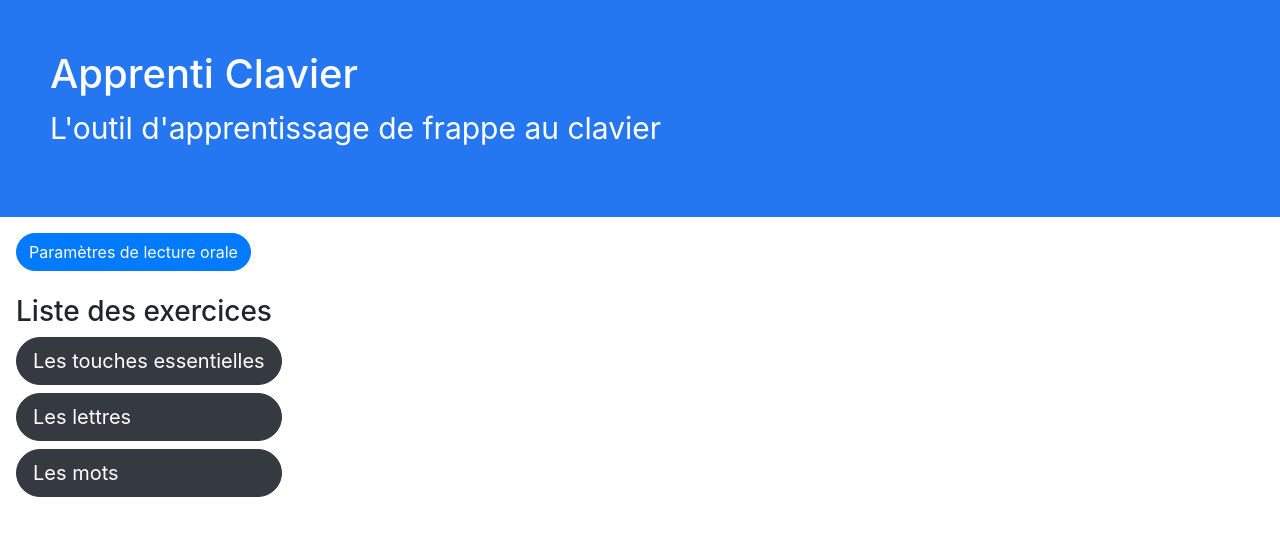
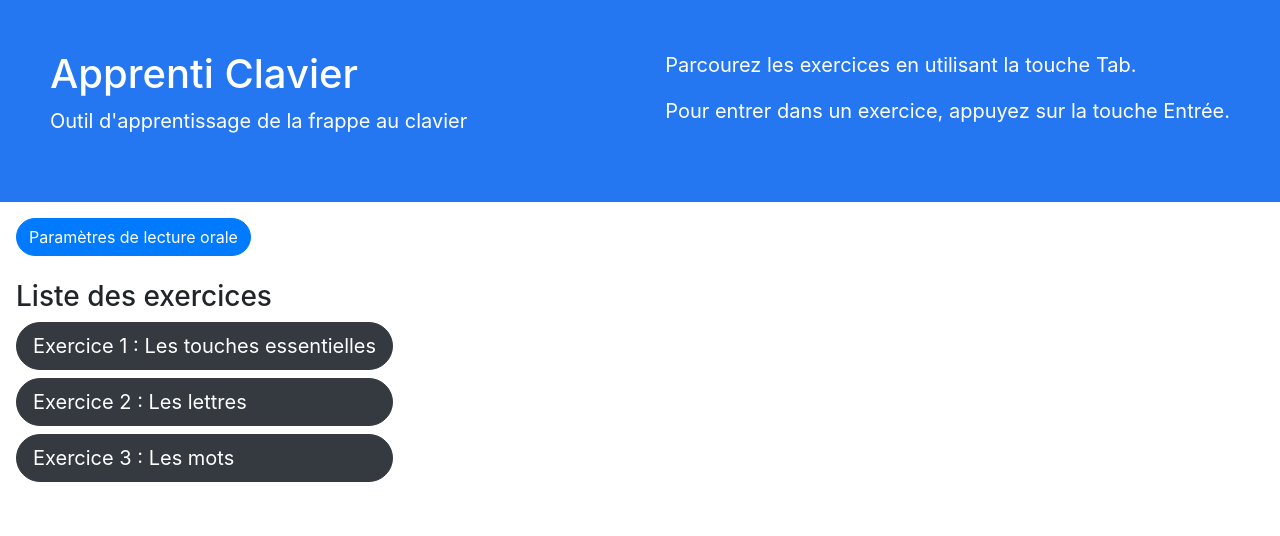
Before and after one commit to digital4better/cookeys, a Vue app: page /word_exercise in a window 1280 px wide. Shown: the top 536 px of the page. Built offline with nearby package versions, Linux system fonts and the light colour scheme.

Commit message:
speech synthesis coupled with orca

```diff
--- a/src/components/accueil.vue
+++ b/src/components/accueil.vue
@@ -1,17 +1,23 @@
 <template>
   <div class="landing-page">
     <div class="header">
-      <h1>Apprenti Clavier</h1>
-      <p>L'outil d'apprentissage de frappe au clavier</p>
+      <div class="title">
+        <h1>Apprenti Clavier</h1>
+        <p>Outil d'apprentissage de la frappe au clavier</p>
+      </div>
+      <div class="instructions">
+        <p>Parcourez les exercices en utilisant la touche Tab.</p>
+        <p>Pour entrer dans un exercice, appuyez sur la touche Entrée.</p>
+      </div>
     </div>
     <div class="body">
       <b-button class="controls" pill variant="primary" @click.prevent="$router.push('speech_controls')">Paramètres de lecture orale</b-button>
       <br>
       <section class=menu>
         <h3>Liste des exercices</h3>
-        <b-button class="button btn-lg btn-block" pill variant="dark" @click.prevent="$router.push('key_exercise')">Les touches essentielles</b-button>
-        <b-button class="button btn-lg btn-block" pill variant="dark" @click.prevent="$router.push('letter_exercise')">Les lettres</b-button>
-        <b-button class="button btn-lg btn-block" pill variant="dark" @click.prevent="$router.push('word_exercise')">Les mots</b-button>
+        <b-button class="button btn-lg btn-block" pill variant="dark" @click.prevent="$router.push('key_exercise')">Exercice 1 : Les touches essentielles</b-button>
+        <b-button class="button btn-lg btn-block" pill variant="dark" @click.prevent="$router.push('letter_exercise')">Exercice 2 : Les lettres</b-button>
+        <b-button class="button btn-lg btn-block" pill variant="dark" @click.prevent="$router.push('word_exercise')">Exercice 3 : Les mots</b-button>
       </section>
     </div>
   </div>
@@ -20,31 +26,75 @@
 <script>
 import SpeechControls from './speech_controls.vue'
 
+/* var synth = window.speechSynthesis
+var voices = []
+var pitch = 1
+var rate = 1 */
+
 export default {
   components: { SpeechControls },
   data () {
     return {
-      text: ''
+      // choix à demander à bernadette : je laisse ORCA lire les consignes (s'il peut ?) et je ne les lis pas avec l'application
+      // consignes: 'Bienvenue dans : apprenti clavier, un outil dapprentissage de frappe au clavier. Pour parcourir les exercices, utilise la touche Tab. Pour rentrer dans un exercice, appuie sur Entrée.'
     }
   },
+  mounted: function () {
+    // this.speak(this.consignes)
+  },
   methods: {
-  },
-
-  computed: {
+    /* speak (oral) {
+      if (synth.speaking) {
+        synth.cancel()
+      }
+      var utterThis = new SpeechSynthesisUtterance(oral)
+      utterThis.onend = function (event) {
+        console.log('SpeechSynthesisUtterance.onend')
+      }
+      utterThis.onerror = function (event) {
+        console.error('SpeechSynthesisUtterance.onerror')
+      }
+      utterThis.voice = voices[0]
+      for (var i = 0; i < voices.length; i++) {
+        if (voices[i].name === voiceselect) {
+          utterThis.voice = voices[i]
+          break
+        }
+      }
+      this.$store.commit('updatePitch', pitch)
+      this.$store.commit('updateRate', rate)
+      this.$store.commit('updateVoice', utterThis.voice)
+      utterThis.pitch = pitch
+      utterThis.rate = rate
+      synth.speak(utterThis)
+    } */
   }
 }
 </script>
 
 <style scoped>
+
+.title {
+  display: flex;
+  flex-flow: wrap column;
+}
+
 .header {
   display: flex;
-  flex-flow: wrap column;
+  flex-flow: wrap row;
+  justify-content: space-between;
   padding: 50px;
-  align-content: flex-start;
   background: #2577f1;
   color: white;
-  font-size: 30px;
+  font-size: 20px;
 }
+
+.instructions{
+  display: flex;
+  flex-flow: wrap column;
+  justify-content: flex-start;
+}
+
 .menu{
   display: flex;
   flex-flow: wrap column;
--- a/src/components/key_exercise.vue
+++ b/src/components/key_exercise.vue
@@ -75,12 +75,16 @@ export default {
       value: "",
       keys: [
         {
+          keyCode: 18,
+          name: "Alt",
+        },
+        {
+          keyCode: 16,
+          name: "Shift",
+        },
+        {
           keyCode: 13,
           name: "Entrée",
-        },
-        {
-          keyCode: 20,
-          name: "Verrouillage Majuscule",
         },
         {
           keyCode: 17,
@@ -118,6 +122,7 @@ export default {
       this.$refs.clock.stop()
     },
     checkKey(e) {
+      // choix a demander à bernadette : je laisse orca dire les touches, je ne les dit pas avec l'application
       // this.speak(e.key)
       this.attempts++
       if (e.keyCode !== this.key.keyCode) {
--- a/src/components/letter_exercise.vue
+++ b/src/components/letter_exercise.vue
@@ -87,6 +87,7 @@ export default {
       this.$refs.clock.stop()
     },
     checkLetter (e) {
+      // choix a demander à bernadette : je laisse orca dire les touches, je ne les dit pas avec l'application
       // this.speak(e.key)
       this.attempts++
       if (this.value !== this.letter) {
--- a/src/components/speech_controls.vue
+++ b/src/components/speech_controls.vue
@@ -21,7 +21,7 @@
 
 <script>
 var synth = window.speechSynthesis
-
+var voices
 export default {
   name: 'SpeechControls',
   data () {
@@ -30,8 +30,7 @@ export default {
       rate: 1,
       voiceSelect: 'Google français',
       voiceTest: 'Bienvenue dans : Apprenti clavier',
-      options: [],
-      voices: []
+      options: []
     }
   },
   mounted: function () {
@@ -40,7 +39,7 @@ export default {
   },
   methods: {
     populateVoiceList () {
-      this.voices = synth.getVoices()
+      voices = synth.getVoices()
         .sort(function (a, b) {
           const aname = a.name.toUpperCase()
           const bname = b.name.toUpperCase()
@@ -48,15 +47,14 @@ export default {
           else if (aname === bname) return 0
           else return +1
         })
-      this.options = this.voices.map(voice => ({
+      this.options = voices.map(voice => ({
         textContent: `${voice.name} (${voice.lang})`,
         dataName: voice.name
       }))
     },
     speak () {
       if (synth.speaking) {
-        console.error('speechSynthesis.speaking')
-        return
+        synth.cancel()
       }
       var utterThis = new SpeechSynthesisUtterance(this.voiceTest)
       utterThis.onend = function (event) {
@@ -65,10 +63,10 @@ export default {
       utterThis.onerror = function (event) {
         console.error('SpeechSynthesisUtterance.onerror')
       }
-      utterThis.voice = this.voices[0]
-      for (var i = 0; i < this.voices.length; i++) {
-        if (this.voices[i].name === this.voiceSelect) {
-          utterThis.voice = this.voices[i]
+      utterThis.voice = voices[0]
+      for (var i = 0; i < voices.length; i++) {
+        if (voices[i].name === voiceselect) {
+          utterThis.voice = voices[i]
           break
         }
       }
--- a/src/components/word_exercise.vue
+++ b/src/components/word_exercise.vue
@@ -68,8 +68,8 @@ export default {
     }
   },
   mounted: function () {
+    this.changeWord()
     this.startWatch()
-    this.changeWord()
   },
   computed: {
     hasMadeErrors () {
@@ -84,14 +84,16 @@ export default {
   },
   methods: {
     startWatch () {
+      console.log('WATCH')
       this.$refs.clock.start()
     },
     stopWatch () {
       this.$refs.clock.stop()
     },
     checkWord (e) {
+      // choix a demander à bernadette : je laisse orca dire les touches, je ne les dit pas avec l'application
+      // this.speak(e.key)
       this.attempts++
-      // this.speak(e.key)
       for (var i = 0; i < this.value.length; i++) {
         if (this.value[i] === this.letters[i].name) {
           this.letters[i].current = false
```
